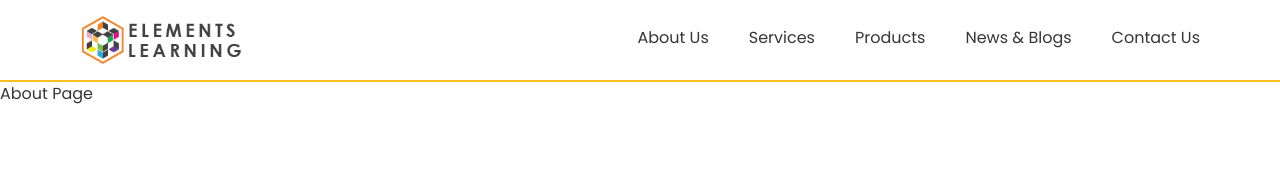
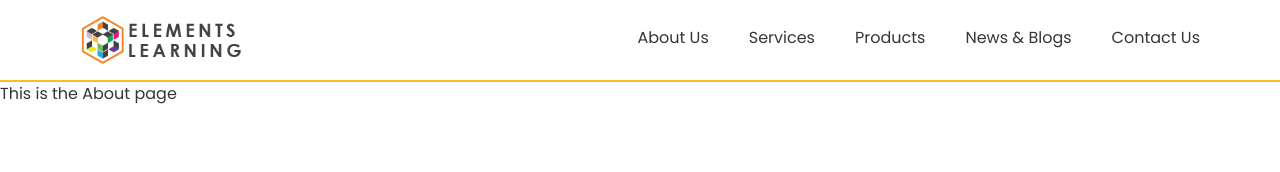
Before and after one commit to TahaShah141/elements-learning, a React (Vite) app: page /about in a window 1280 px wide. Shown: the top 172 px of the page. Built offline with nearby package versions, Linux system fonts and the light colour scheme.

Commit message:
change about page text

```diff
--- a/src/Pages/AboutPage.jsx
+++ b/src/Pages/AboutPage.jsx
@@ -1,6 +1,6 @@
 
 export const AboutPage = () => {
   return (
-    <div>About Page</div>
+    <div>This is the About page</div>
   )
 }
```
